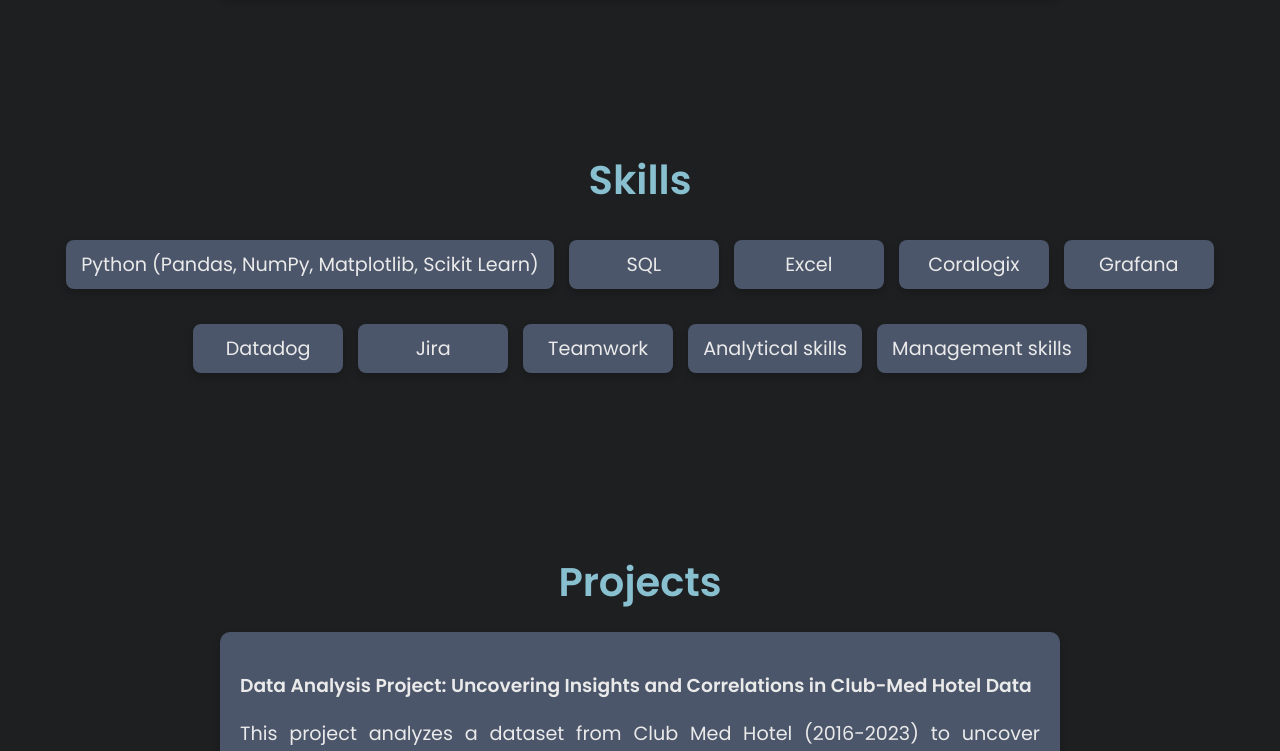
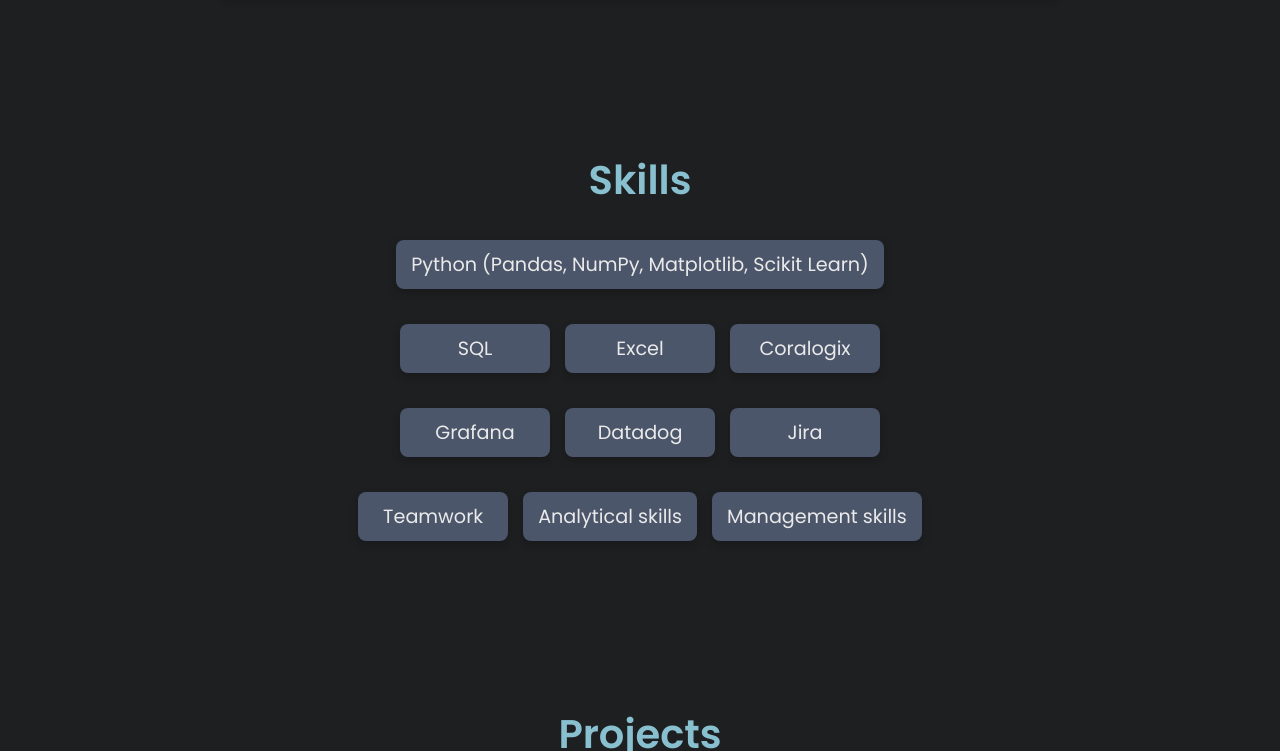
Before and after one commit to lield1096/lield1096.github.io, a plain HTML site: page index.html in a window 1280 px wide. Shown: the part 657-1408 px from the top of the page. Drawn offline with Linux system fonts and the light colour scheme.

Commit message:
Update style.css

```diff
--- a/style.css
+++ b/style.css
@@ -121,7 +121,10 @@ img {
     gap: 15px; /* Space between items */
     list-style: none;
     padding: 0;
+    max-width: 600px; /* Limits width */
+    margin: 0 auto; /* Centers the list */
 }
+
 
 .skills-list li {
     background-color: #4c566a; /* Box color */
```
